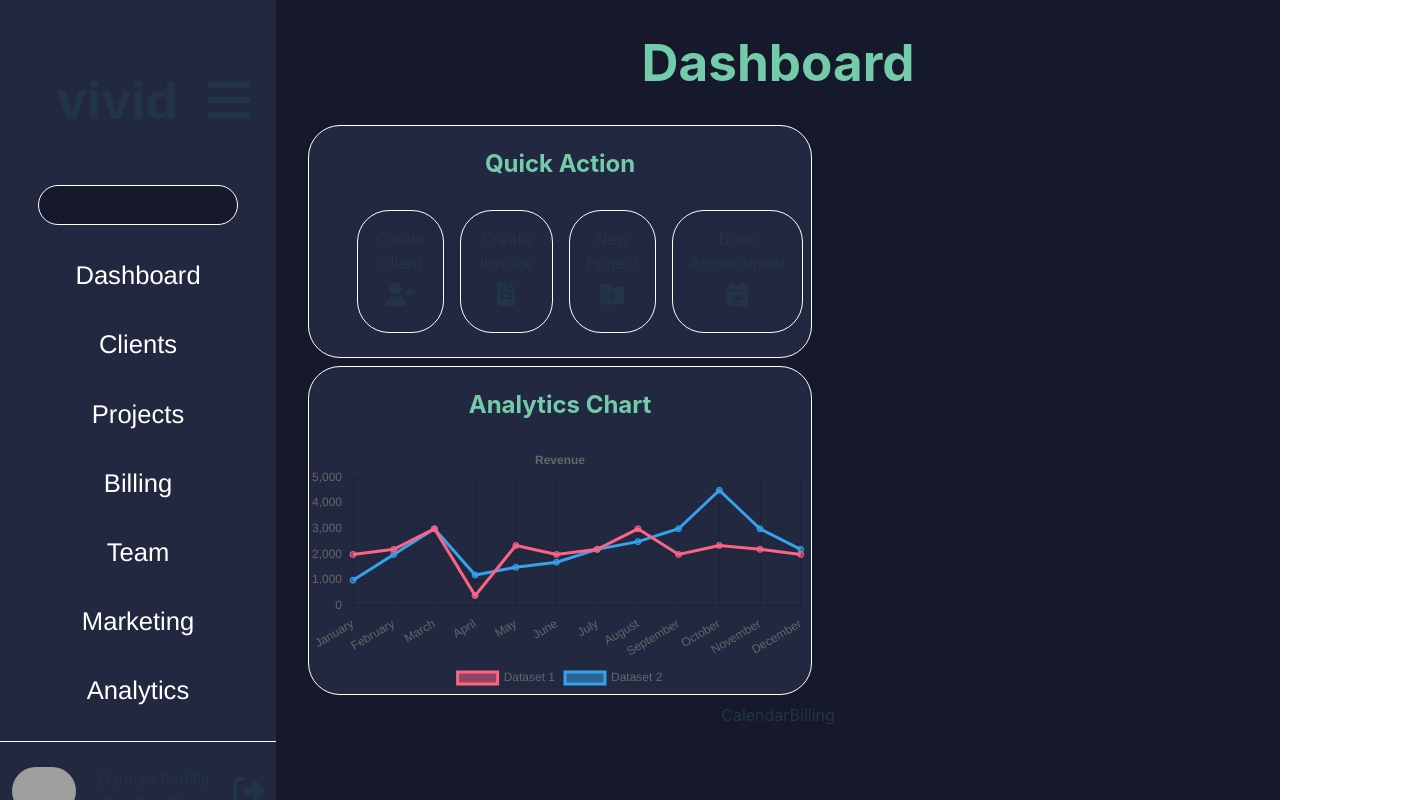
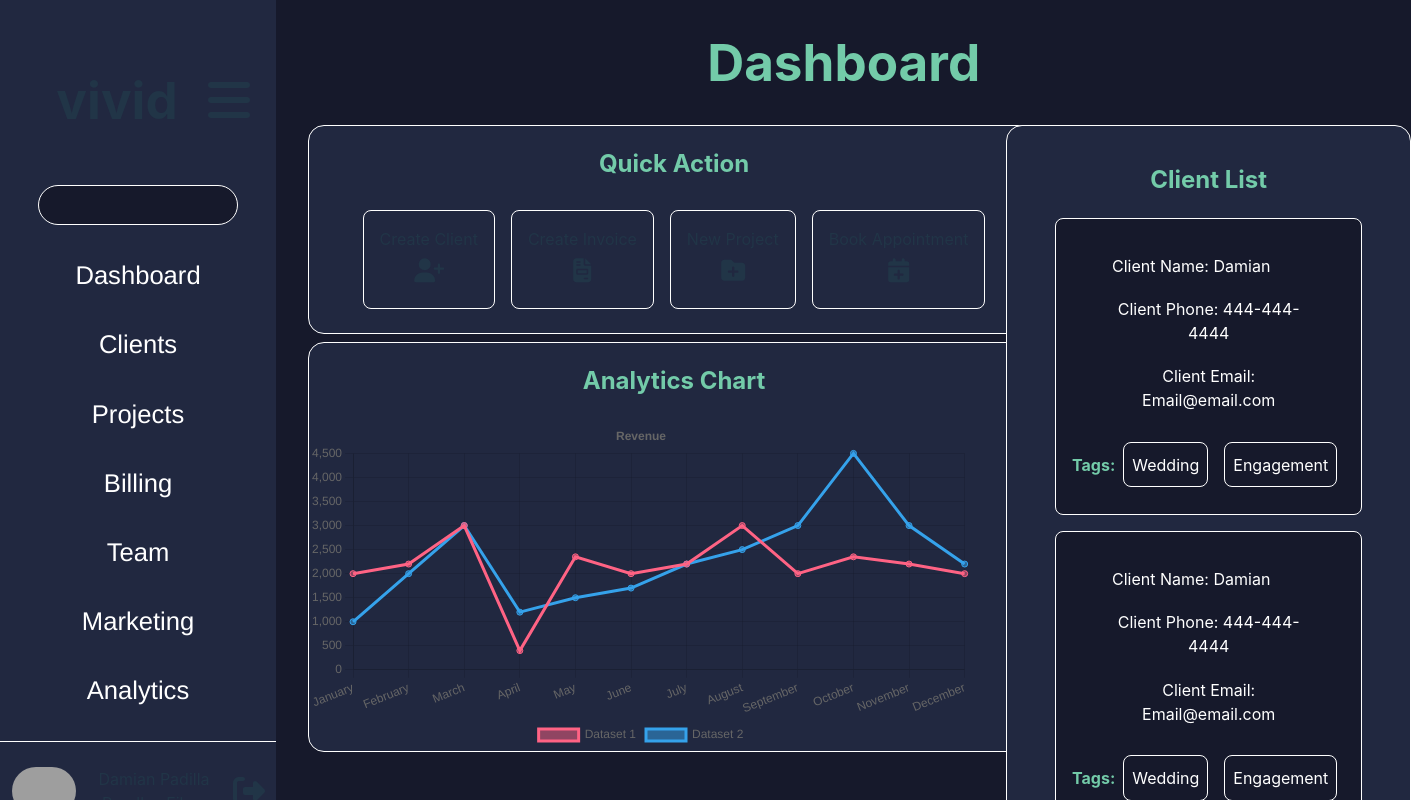
Before and after one commit to Damianpad/vivid, a React (Vite) app in the folder frontend/: page /dashboard in a window 1280 px wide. Shown: the top 800 px of the page, 1411 px wide, since content can reach past the window. Built offline with nearby package versions, Linux system fonts and the light colour scheme; grey boxes are pictures that could not be loaded.

Commit message:
feat: created client component (viv-10)

```diff
--- a/frontend/components/AnalyticsChart/AnalyticsChart.styles.js
+++ b/frontend/components/AnalyticsChart/AnalyticsChart.styles.js
@@ -3,10 +3,10 @@ import styled from 'styled-components'
 export const StyledAnalyticsChart = styled.section `
     .analyticsContainer {
         border: 1px solid white;
-        border-radius: 2em;
+        border-radius: 1em;
         background: #212840;
         color: #73cba9;
-        width: 50%;
+        width: 100%;
         margin: .5em 2em;
     }
     & .chartContainer {
--- /dev/null
+++ b/frontend/components/ClientCard/ClientCard.jsx
@@ -0,0 +1,25 @@
+import { StyledClientCard } from "./ClientCard.styles"
+
+const ClientCard = () => {
+    return(
+        <StyledClientCard>
+                <div className="clientContainer">
+
+                    <div className="clientInfo">
+                    <span>Client Name: Damian </span>
+                    <span>Client Phone: 444-444-4444</span>
+                    <span>Client Email: Email@email.com</span>
+                    </div>
+
+
+                    <div className="clientTag">
+                        <h4>Tags:</h4>
+                        <span className="tag">Wedding</span>
+                        <span className="tag">Engagement</span>
+                    </div>
+                </div>
+        </StyledClientCard>
+    )
+}
+
+export default ClientCard
--- /dev/null
+++ b/frontend/components/ClientCard/ClientCard.styles.js
@@ -0,0 +1,44 @@
+import styled from "styled-components";
+
+export const StyledClientCard = styled.section`
+& .clientContainer{
+    display: flex;
+    justify-content: center;
+    align-items: center;
+    flex-direction: column;
+    border: 1px solid white;
+    border-radius: .5em;
+    list-style: none;
+    padding: 1em;
+    margin-bottom: 1em;
+    background:#16192b;
+}
+
+& .clientContainer ul {
+    padding: 0;
+}
+& .clientInfo {
+    padding: .6em 2em;
+}
+& .clientContainer span {
+    padding: .6em .5em;
+    display: flex;
+    color: white;
+}
+& .clientTag {
+    display: flex;
+    align-items: center;
+}
+& .tag {
+    border: 1px solid white;
+    margin: .5em;
+    border-radius: .5em;
+    padding: .3em;
+    color: white;
+}
+& .tag:hover {
+    cursor: pointer;
+    color: #73cba9;
+    background: #16192b;
+}
+`
--- /dev/null
+++ b/frontend/components/ClientList/ClientList.jsx
@@ -0,0 +1,22 @@
+import { StyledClientList } from "./ClientList.styles"
+import ClientCard from "../ClientCard/ClientCard"
+
+const ClientList = () => {
+    return(
+        <StyledClientList>
+            <div className="clientContainer">
+                <h2>Client List</h2>
+                <div className="clientCardContainer">
+                    <ul className="clientList">
+                        <ClientCard />
+                        <ClientCard />
+                        <ClientCard />
+                        <ClientCard />
+                    </ul>
+                </div>
+            </div>
+        </StyledClientList>
+    )
+}
+
+export default ClientList
--- /dev/null
+++ b/frontend/components/ClientList/ClientList.styles.js
@@ -0,0 +1,27 @@
+import styled from 'styled-components'
+
+export const StyledClientList = styled.section`
+.clientContainer {
+    border: 1px solid white;
+    border-radius: 1em;
+    background: #212840;
+    color: #73cba9;
+    padding: 1em;
+}
+& .clientCardContainer {
+    display: flex;
+    padding: 0 2em;
+
+}
+& .clientItem {
+    border: 1px solid white;
+    border-radius: 2em;
+    list-style: none;
+    padding: 2em;
+
+}
+& .clientList {
+    padding: 0;
+    margin: 0;
+}
+`
--- a/frontend/components/NavBar/NavBar.styles.js
+++ b/frontend/components/NavBar/NavBar.styles.js
@@ -43,7 +43,7 @@ top: 0;
 }
 & .itemContainer ul {
     padding: 0;
-        display: flex;
+    display: flex;
     align-items: center;
     justify-content: center;
     flex-direction: column;
--- a/frontend/components/QuickAction/QuickAction.styles.js
+++ b/frontend/components/QuickAction/QuickAction.styles.js
@@ -4,10 +4,9 @@ export const StyledQuickAction = styled.section`
 .quickActionContainer {
     background: #212840;
     border: 1px solid white;
-    border-radius: 2em;
+    border-radius: 1em;
     margin: 0 2em;
-    width: 50%;
-
+    width: 100%;
 }
 & .quickActionContainer h2 {
     color: #73cba9;
@@ -15,11 +14,11 @@ export const StyledQuickAction = styled.section`
 & .actionItems {
     display: flex;
     justify-content: center;
-
+    padding: 0;
 }
 & .itemContainer {
     border: 1px solid white;
-    border-radius: 2em;
+    border-radius: .5em;
     display: inline;
     align-items: center;
     justify-content: center;
--- a/frontend/src/App.css
+++ b/frontend/src/App.css
@@ -66,3 +66,8 @@ header {
 .dashboardTitle {
  color: #73cba9;
 }
+
+.mainContainer {
+  display: flex;
+  justify-content: space-around;
+}
--- a/frontend/src/pages/dashboard.jsx
+++ b/frontend/src/pages/dashboard.jsx
@@ -1,5 +1,6 @@
 import QuickAction from '../../components/QuickAction/QuickAction'
 import AnalyticsChart from '../../components/AnalyticsChart/AnalyticsChart'
+import ClientList from '../../components/ClientList/ClientList'
 import '../App.css'
 
 
@@ -10,16 +11,19 @@ export default function Dashboard() {
         <div className='dashboardBody'>
             <h1 className='dashboardTitle'>Dashboard</h1>
 
+        <div className="mainContainer">
+            <div className='quickViewContainer'>
+                <QuickAction />
+                <AnalyticsChart />
+            </div>
+            <div className='clientListContainer'>
+                <ClientList />
+            </div>
+        </div>
+
             <div>
-                <QuickAction />
-            </div>
-            <div>
-                <AnalyticsChart />
-                <span>Calendar</span>
+            <span>Calendar</span>
                 <span>Billing</span>
-            </div>
-            <div>
-
             </div>
         </div>
     )
```
